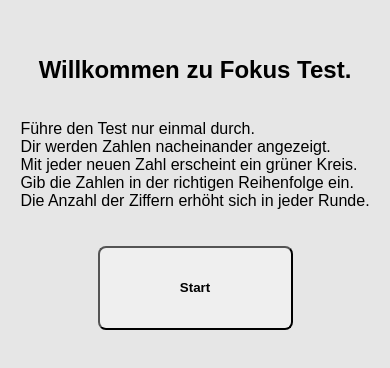
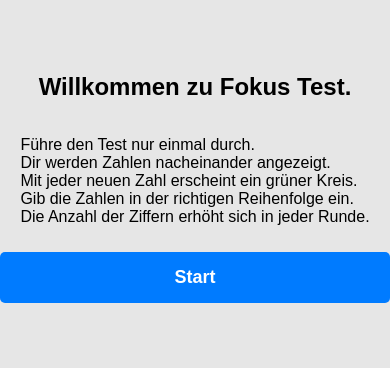
Before and after one commit to a11yadrian/focus-digi, a website: page index.html in a window 390 px wide. Shown: the part 214-582 px from the top of the page. Drawn offline with Linux system fonts and the light colour scheme.

Commit message:
button states

```diff
--- a/style.css
+++ b/style.css
@@ -13,15 +13,58 @@ body {
     font-size: 2em;
 }
 
-#start-button,
-#submit-button,
-#next {
-    margin-top: 20px;
-    border-radius: 8px;
-    width: 50%;
-    height: 10%;
+
+/* Base button style */
+button {
+    background-color: #007BFF; /* Primary blue color */
+    color: #FFFFFF; /* White text color */
+    border: none;
+    border-radius: 5px;
+    padding: 10px 20px;
+    font-size: 16px;
     font-weight: bold;
-}
+    cursor: pointer;
+    transition: background-color 0.3s, transform 0.3s;
+    outline: none;
+    display: inline-block;
+    margin: 10px 5px;
+  }
+
+  /* High contrast focus state */
+  button:focus {
+    outline: 2px solid #FFDD57; /* High contrast yellow outline */
+    outline-offset: 4px;
+  }
+
+  /* Hover state */
+  button:hover {
+    background-color: #0056b3; /* Darker blue on hover */
+    transform: scale(1.05);
+  }
+
+  /* Active state */
+  button:active {
+    background-color: #004080; /* Even darker blue on active */
+    transform: scale(0.95);
+  }
+
+  /* Additional style for disabled state */
+  button:disabled {
+    background-color: #CCCCCC; /* Grey background */
+    color: #666666; /* Dark grey text */
+    cursor: not-allowed;
+    transform: none;
+  }
+
+  /* Responsive adjustments for mobile */
+  @media (max-width: 768px) {
+    button {
+      width: 100%;
+      padding: 15px;
+      font-size: 18px;
+    }
+  }
+
 
 #indicator {
     width: 50px;
```
